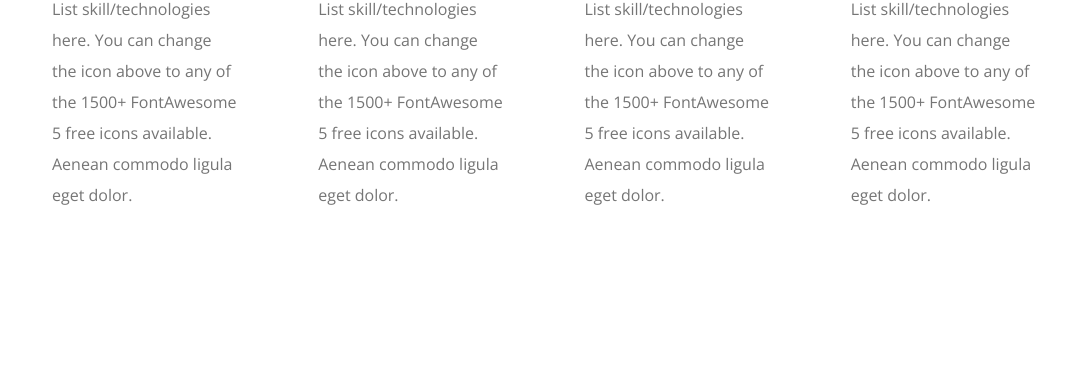
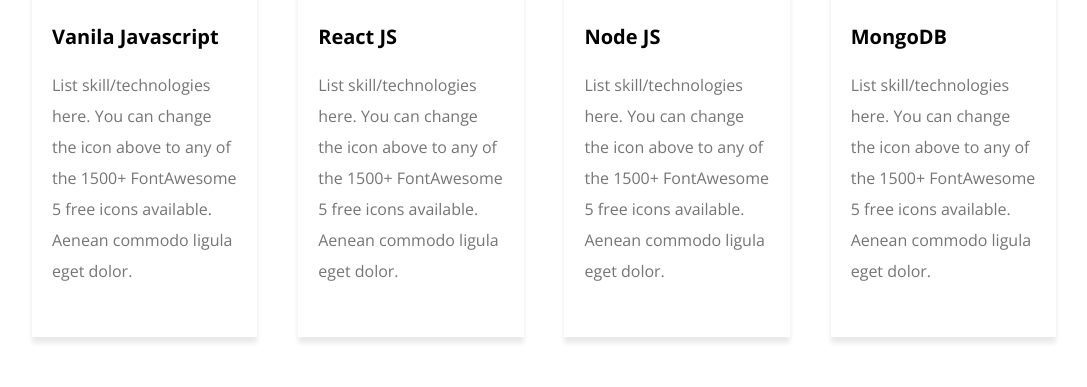
Before and after one commit to deverfan44/Portfolio-Project, a plain HTML site: page index.html in a window 1280 px wide. Shown: the part 1352-1739 px from the top of the page, without its empty margins (96-1183 px from the left). Before the commit the page ends 1613 px from the top, so only its background shows below. Drawn offline with nearby package versions, Linux system fonts and the light colour scheme.

Commit message:
Add box Shadow in service item

```diff
--- a/styles/style.css
+++ b/styles/style.css
@@ -205,7 +205,9 @@
 /* Service Section CSS  */
 .service_section{}
 .service_section .fixed_container{}
-.service-data{}
+.service-data {
+    padding: 50px 0;
+}
 .service-data .service_title {
     text-align: center;
     padding: 30px 107px;
@@ -224,12 +226,13 @@
     display: flex;
     flex-wrap: wrap;
     justify-content: space-between;
-    margin-top: 24px;
+    margin-top: 50px;
     row-gap: 10px;
 }
 .service-data .services_card .service_item {
     flex-basis: 22%;
     padding: 20px;
+    box-shadow: 0 6px 5px 0 rgba(0, 0, 0, 0.09);
 }
 .services_card .service_item .service_img{}
 .services_card .service_item .service_img img {
```
